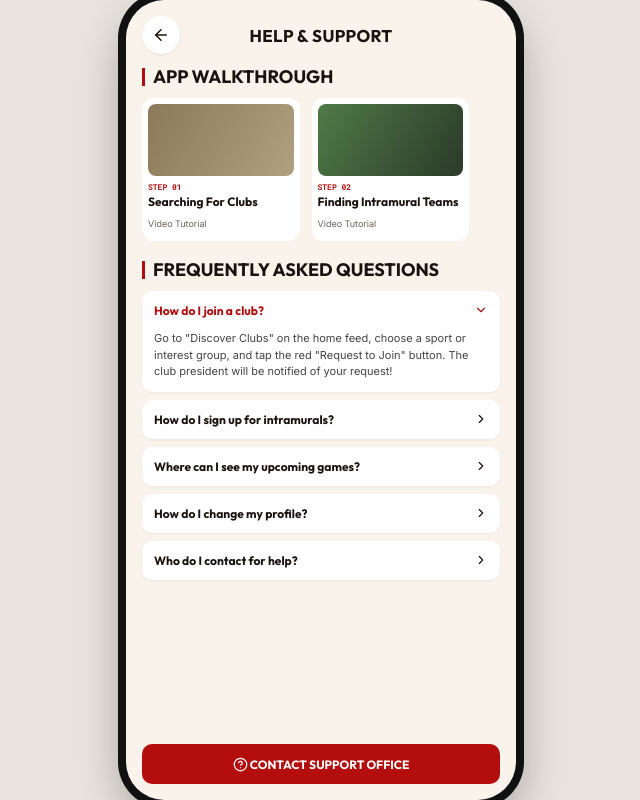
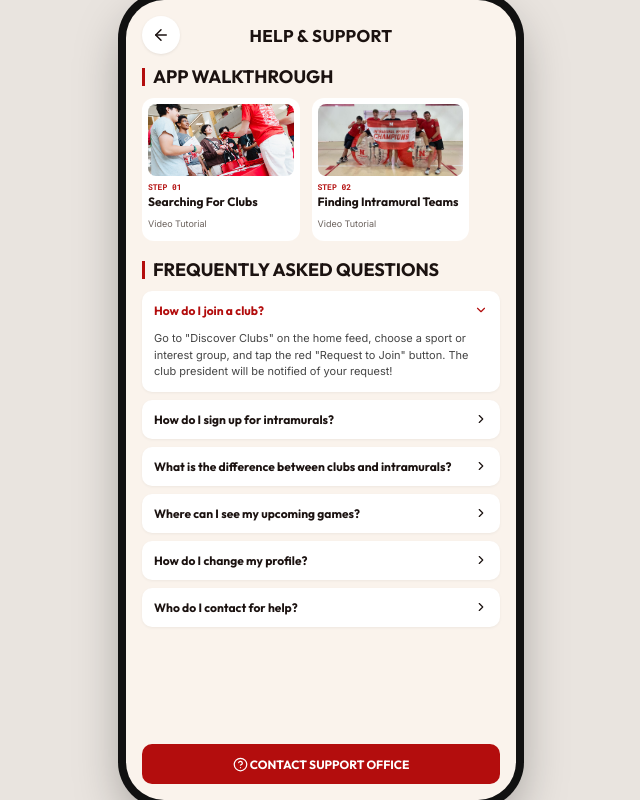
Before and after one commit to maitreyipurandare/TeamUp, a React (Vite) app: page / in a window 1280 px wide. Both pictures are taken after a click on the button 480 px from the left and 46 px from the top of the page. Shown: the whole page, without its empty margins (319-959 px from the left). Built offline with nearby package versions, Linux system fonts and the light colour scheme.

Commit message:
updated Help page with difference b/w clubs and intramurals

```diff
--- a/src/data.js
+++ b/src/data.js
@@ -236,6 +236,10 @@ export const FAQ = [
     'Open "Intramurals" from the home feed, pick a sport and division, then tap Join and complete the waiver.',
   ],
   [
+    "What is the difference between clubs and intramurals?",
+    "Sports clubs are student-run organizations that focus on a specific sport. They typically offer regular practices, organized teams, and opportunities to compete against other universities. They often require a greater time commitment. Intramurals are recreational sports leagues and tournaments where students compete against other students or teams within the university. They are generally more casual, require less commitment, and are a great way to have fun and stay active.",
+  ],
+  [
     "Where can I see my upcoming games?",
     "Tap the calendar tab. Games appear on the calendar and in the Upcoming Games strip.",
   ],
--- a/src/screens.jsx
+++ b/src/screens.jsx
@@ -532,11 +532,11 @@ export function Waiver({ ctx }) {
         <label>Request Message (Optional)</label>
         <textarea value={msg} onChange={(e) => setMsg(e.target.value)} />
         <button
-           className={`btn ${waiver ? "" : "grey"}`}
+          className={`btn ${waiver ? "" : "grey"}`}
           onClick={send}
           disabled={!waiver}
         >
-        Send Join Request
+          Send Join Request
         </button>
       </div>
     </>
@@ -801,8 +801,14 @@ export function Help({ ctx }) {
         <div className="cardw">
           <div
             className="im"
-            style={{ background: "linear-gradient(120deg,#8a7a5a,#b0a080)" }}
+            style={{
+              backgroundImage: "url('/src/assets/searchforclub.jpg')",
+              backgroundSize: "cover",
+              backgroundPosition: "center",
+              backgroundRepeat: "no-repeat",
+            }}
           />
+
           <small>STEP 01</small>
           <b>Searching For Clubs</b>
           <i>Video Tutorial</i>
@@ -810,7 +816,12 @@ export function Help({ ctx }) {
         <div className="cardw">
           <div
             className="im"
-            style={{ background: "linear-gradient(120deg,#4f7a47,#2c3a2a)" }}
+            style={{
+              backgroundImage: "url('/src/assets/howintramurals.jpeg')",
+              backgroundSize: "cover",
+              backgroundPosition: "center",
+              backgroundRepeat: "no-repeat",
+            }}
           />
           <small>STEP 02</small>
           <b>Finding Intramural Teams</b>
```
Also changed, not shown: src/assets/howintramurals.jpeg (added), src/assets/searchforclub.jpg (added).
